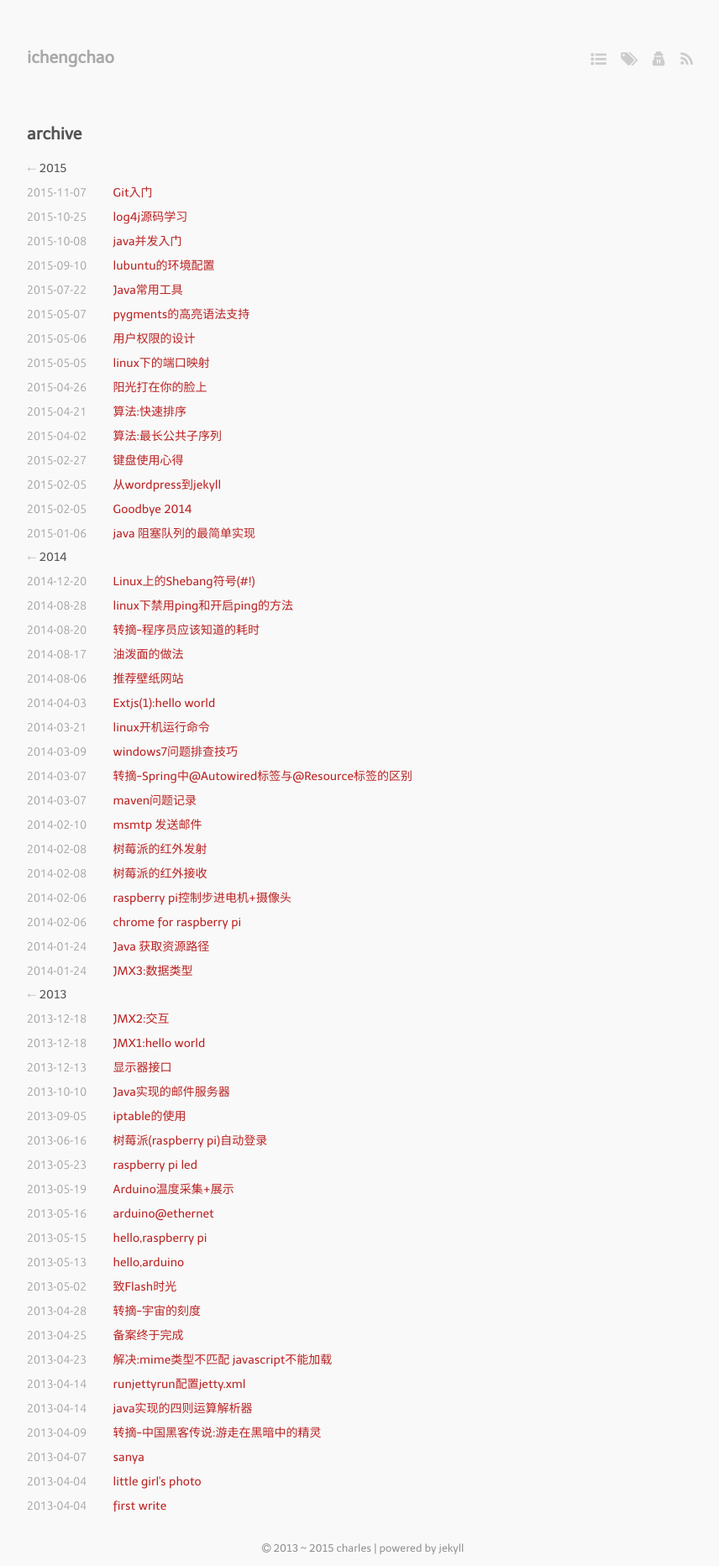
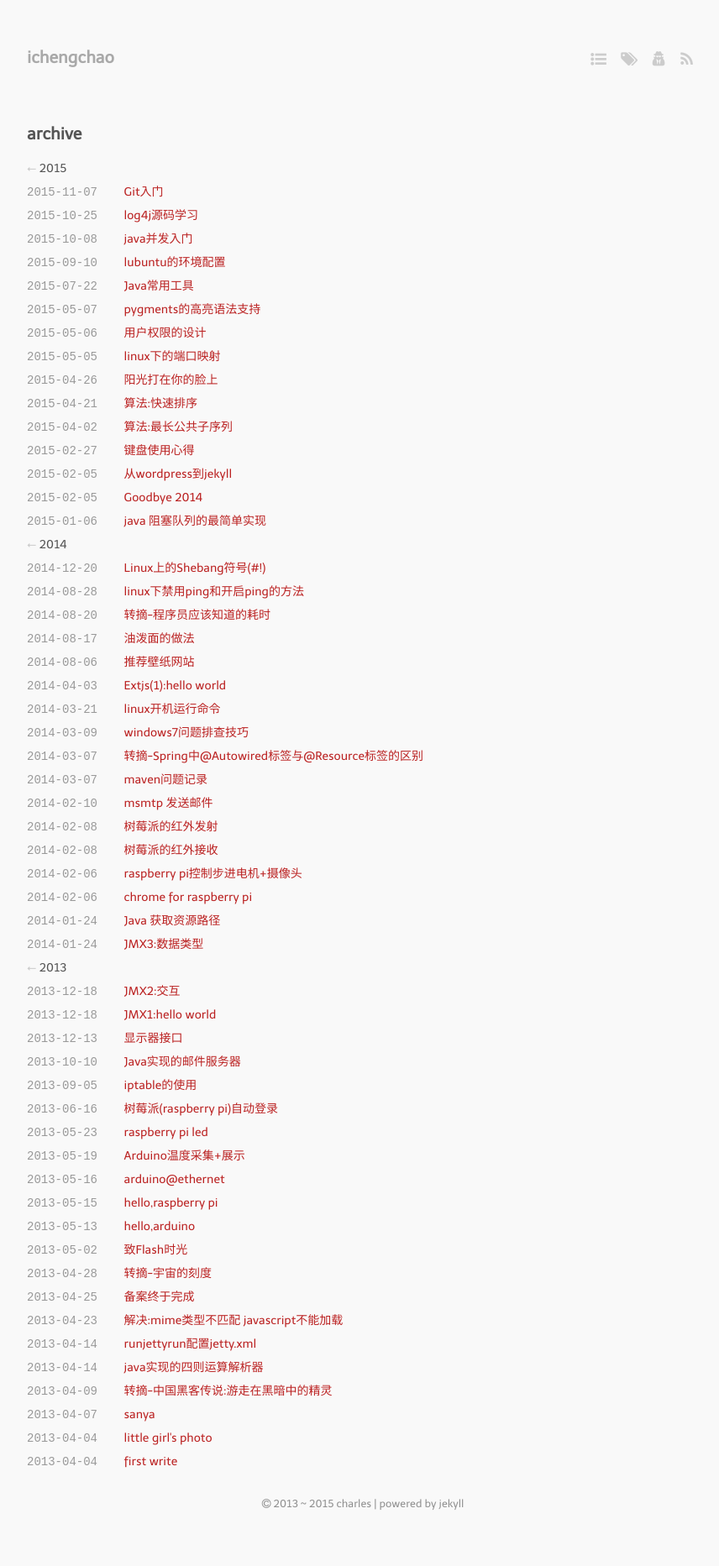
Before and after one commit to ichengchao/ichengchao.github.io, a Jekyll site: the page built from archive.markdown, in a window 1280 px wide. Shown: the whole page at 84% size, without its empty margins (208-1064 px from the left). Built offline with Jekyll 4.4.1, drawn with Linux system fonts in a browser that asks for light colours; Markdown is read by kramdown in place of the engine named in the settings; after the commit the page ends 1812 px from its top, so only the background shows below that.

Commit message:
modify css remove google font link

```diff
--- a/media/css/style.css
+++ b/media/css/style.css
@@ -10,7 +10,7 @@
  * |\.|._)._)
  * --------------------------------- */
 @import url(/media/fonts/telex-regular.css);
-@import url(http://fonts.googleapis.com/css?family=Ubuntu:300);
+/* @import url(http://fonts.googleapis.com/css?family=Ubuntu:300);*/
 * {
   margin: 0;
   padding: 0; }
--- a/media/css/style.scss
+++ b/media/css/style.scss
@@ -10,7 +10,7 @@
  * --------------------------------- */
 
 @import url(/media/fonts/telex-regular.css);
-@import url(http://fonts.googleapis.com/css?family=Ubuntu:300);
+/*@import url(http://fonts.googleapis.com/css?family=Ubuntu:300);*/
 
 $font-name: "telexregular";
 $mono-font-name: "Ubuntu";
```
